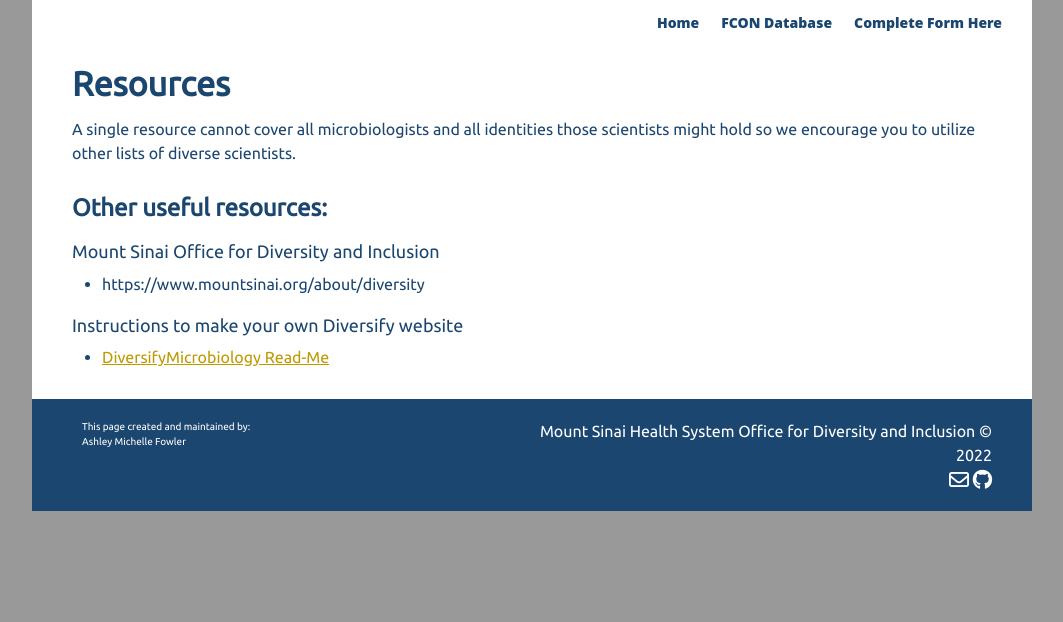
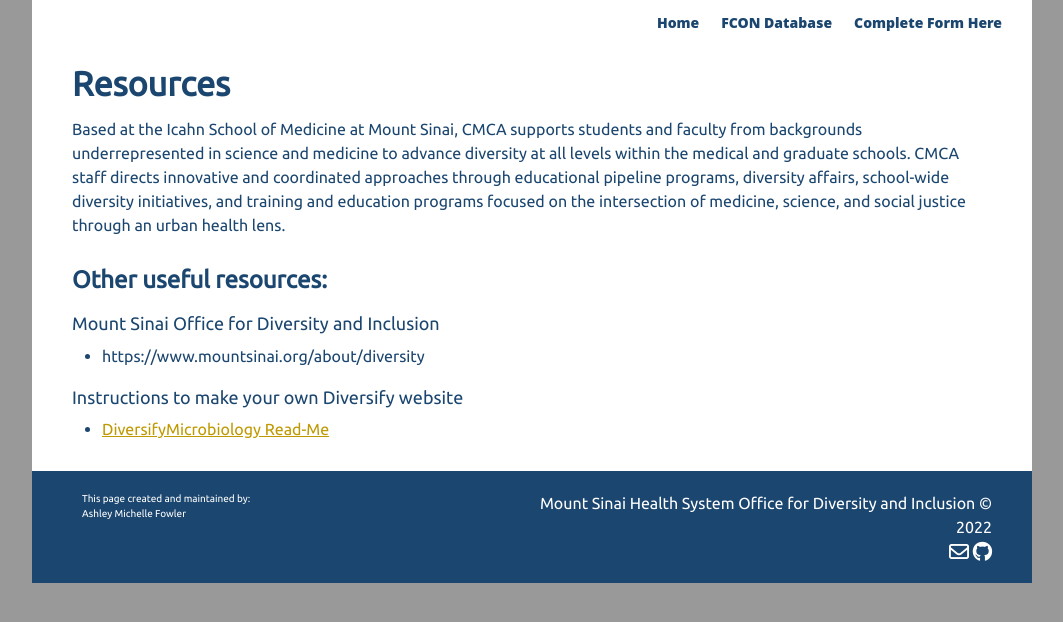
Before and after one commit to MSSMCMCA/FCON.github.io, a Jekyll site: the page built from resources.md, in a window 1280 px wide. Shown: the top 622 px of the page, without its empty margins (108-1171 px from the left). Built offline with Jekyll 4.4.1, drawn with Linux system fonts in a browser that asks for light colours; nearby versions of some CDN libraries.

Commit message:
Update resources.md

```diff
--- a/resources.md
+++ b/resources.md
@@ -4,7 +4,7 @@
 title: Resources
 ---
 
-A single resource cannot cover all microbiologists and all identities those scientists might hold so we encourage you to utilize other lists of diverse scientists.
+Based at the Icahn School of Medicine at Mount Sinai, CMCA supports students and faculty from backgrounds underrepresented in science and medicine to advance diversity at all levels within the medical and graduate schools. CMCA staff directs innovative and coordinated approaches through educational pipeline programs, diversity affairs, school-wide diversity initiatives, and training and education programs focused on the intersection of medicine, science, and social justice through an urban health lens.
 
 ### Other useful resources:
 
```
